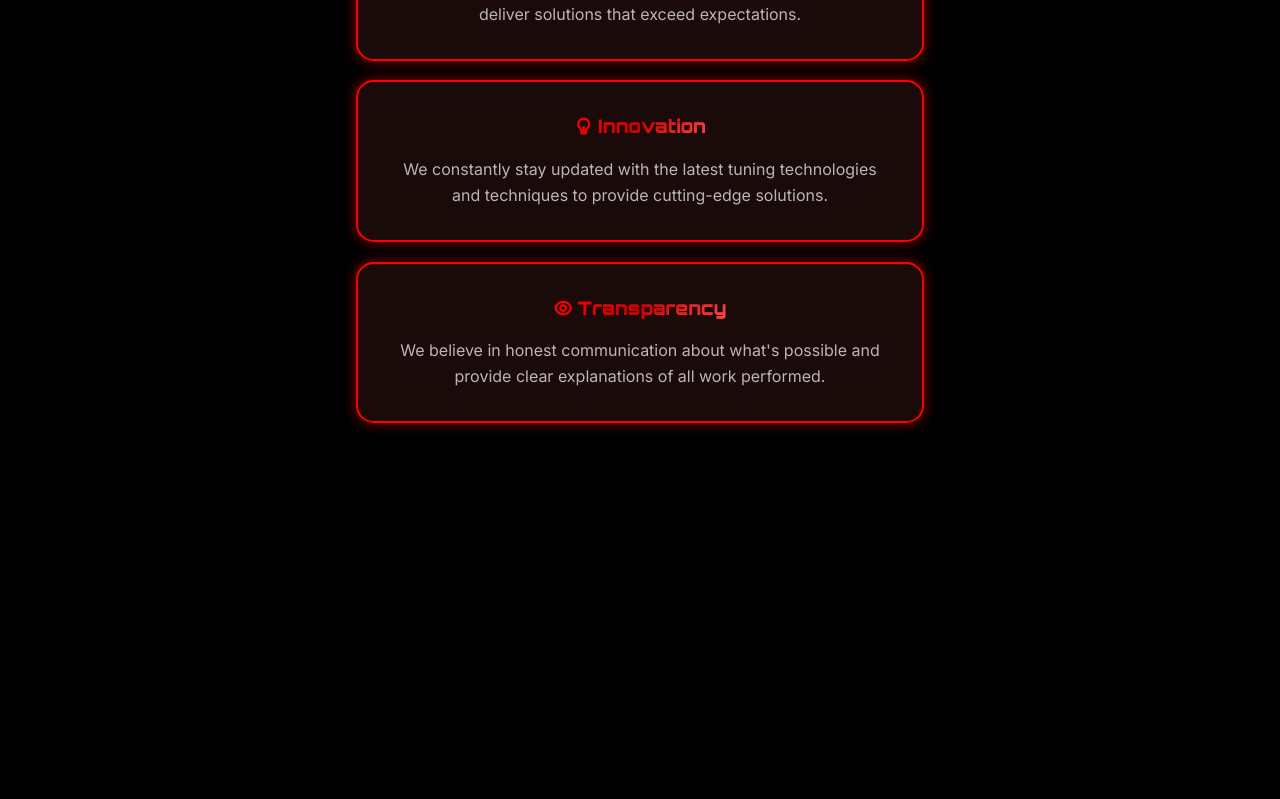
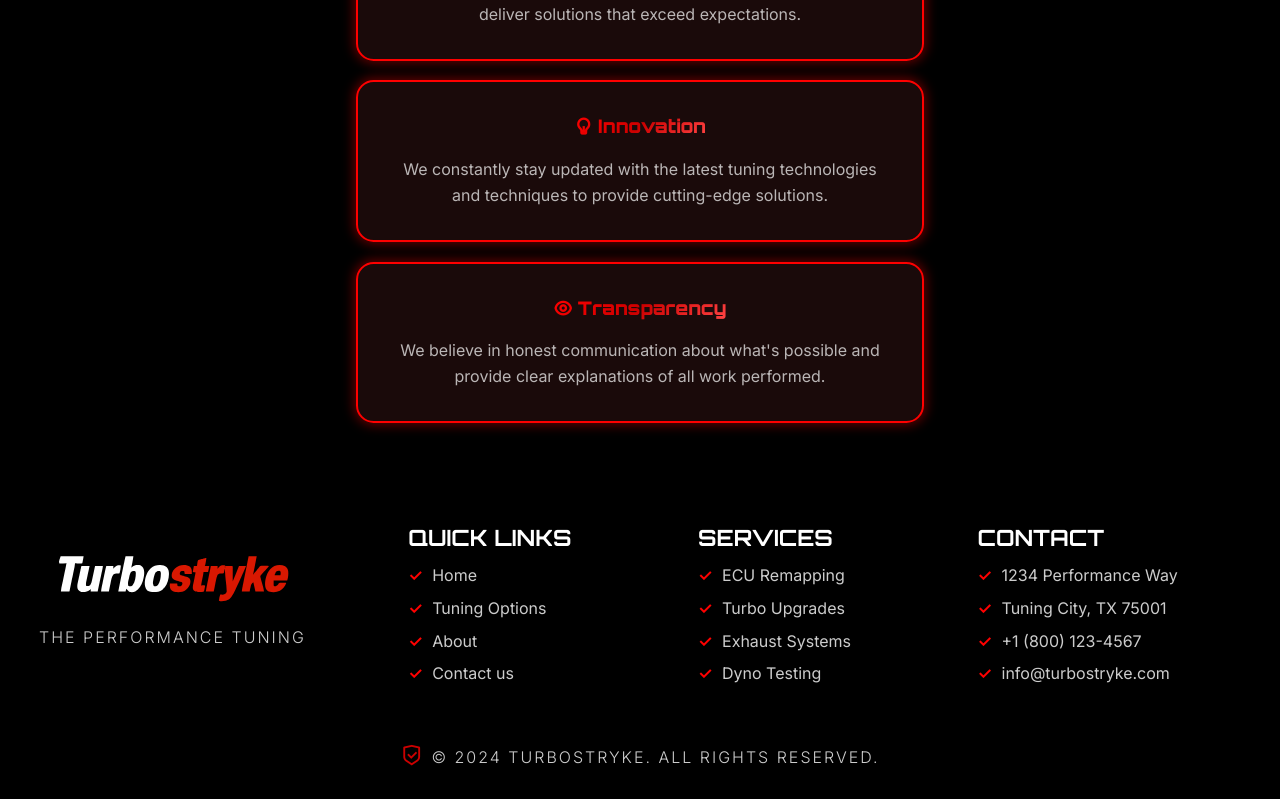
Before and after one commit to KaviruN/TurboStryke, a React (Vite) app: page /about in a window 1280 px wide. Shown: the part 1368-2167 px from the top of the page. Before the commit the page ends 1843 px from the top, so only its background shows below. Built offline with nearby package versions, Linux system fonts and the light colour scheme.

Commit message:
feat: add Footer component with links and copyright information; update App to include Footer

```diff
--- a/src/App.jsx
+++ b/src/App.jsx
@@ -11,6 +11,7 @@ import Register from "./pages/Register";
 import Contact from "./pages/Contact";
 import TuningOptions from "./pages/TuningOptions";
 import NotFound from "./pages/NotFound";
+import Footer from "./components/Footer";
 
 function App() {
   const [isLoading, setIsLoading] = useState(true);
@@ -121,6 +122,7 @@ function App() {
                 <WavyBackground />
                 <Nav />
                 <Home />
+                <Footer />
                 <PageUP />
               </>
             }
@@ -132,6 +134,7 @@ function App() {
                 <WavyBackground />
                 <Nav />
                 <About />
+                <Footer />
                 <PageUP />
               </>
             }
@@ -143,6 +146,7 @@ function App() {
                 <WavyBackground />
                 <Nav />
                 <Login />
+                <Footer />
                 <PageUP />
               </>
             }
@@ -154,6 +158,7 @@ function App() {
                 <WavyBackground />
                 <Nav />
                 <Register />
+                <Footer />
                 <PageUP />
               </>
             }
@@ -165,6 +170,7 @@ function App() {
                 <WavyBackground />
                 <Nav />
                 <Contact />
+                <Footer />
                 <PageUP />
               </>
             }
@@ -176,6 +182,7 @@ function App() {
                 <WavyBackground />
                 <Nav />
                 <TuningOptions />
+                <Footer />
                 <PageUP />
               </>
             }
--- /dev/null
+++ b/src/components/Footer.jsx
@@ -0,0 +1,61 @@
+import logo from "../assets/logo.svg";
+
+function Footer() {
+  return (
+    <footer className="footer">
+      <div className="footer-container">
+        <div className="footer-content">
+          <img src={logo} alt="Logo" className="footer-logo" />
+          <p className="subtitle">THE PERFORMANCE TUNING</p>
+        </div>
+        <div className="footer-links">
+          <div className="footer-column">
+            <h4>QUICK LINKS</h4>
+            <ul>
+              <li>
+                <a href="/">Home</a>
+              </li>
+              <li>
+                <a href="/tuning">Tuning Options</a>
+              </li>
+              <li>
+                <a href="/about">About</a>
+              </li>
+              <li>
+                <a href="/contact">Contact us</a>
+              </li>
+            </ul>
+          </div>
+          <div className="footer-column">
+            <h4>SERVICES</h4>
+            <ul>
+              <li>ECU Remapping</li>
+              <li>Turbo Upgrades</li>
+              <li>Exhaust Systems</li>
+              <li>Dyno Testing</li>
+            </ul>
+          </div>
+          <div className="footer-column">
+            <h4>CONTACT</h4>
+            <ul>
+              <li>1234 Performance Way</li>
+              <li>Tuning City, TX 75001</li>
+              <li>+1 (800) 123-4567</li>
+              <li>info@turbostryke.com</li>
+            </ul>
+          </div>
+        </div>
+      </div>
+      <div className="footer-copyrights">
+        <a href="https://www.kaviru.me">
+          <p className="subtitle">
+            <i className="ri-shield-check-line"></i> © 2024 TurboStryke. All
+            rights reserved.
+          </p>
+        </a>
+      </div>
+    </footer>
+  );
+}
+
+export default Footer;
--- a/src/styles/index.css
+++ b/src/styles/index.css
@@ -23,6 +23,11 @@ html {
 
 body {
   min-height: 100vh;
+}
+
+a {
+  text-decoration: none;
+  color: inherit;
 }
 
 .page-up {
@@ -735,6 +740,37 @@ body {
 
 /* ===== END LOADING SECTION ===== */
 
+/* ===== FOOTER ===== */
+
+.footer {
+  display: flex;
+  flex-direction: column;
+  align-items: center;
+  text-align: center;
+  margin-top: 3em;
+}
+
+.footer ul {
+  list-style: none;
+}
+
+.footer-content {
+  display: flex;
+  flex-direction: column;
+  margin-bottom: 2em;
+}
+
+.footer-copyrights{
+  padding-bottom: 1em;
+}
+
+.footer-copyrights i{
+  color: #cc0000;
+  font-size: 1.4em;
+}
+
+/* ===== END FOOTER ===== */
+
 /* ===== ANIMATIONS ===== */
 
 /* Animations */
@@ -834,6 +870,20 @@ body {
     align-items: start;
     justify-content: start;
   }
+
+  .footer-container{
+    display: flex;
+    width: 100%;
+    justify-content: space-evenly;
+    margin-bottom: 3em;
+  }
+
+  .footer-links {
+    display: flex;
+    width: 70%;
+    justify-content: space-around;
+    text-align: left;
+  }
 }
 
 /* Mobile Responsive Styles */
@@ -897,6 +947,10 @@ body {
   .card-image {
     width: 50%;
   }
+
+  .footer-column {
+    margin-bottom: 2em;
+  }
 }
 /* ===== END RESPONSIVE STYLES ===== */
 
@@ -957,7 +1011,8 @@ body {
   margin-bottom: 1rem;
 }
 
-.service-title {
+.service-title,
+.footer-column h4 {
   font-family: "Orbitron", sans-serif;
   font-size: 1.4rem;
   font-weight: 700;
@@ -978,7 +1033,8 @@ body {
   padding: 0;
 }
 
-.service-features li {
+.service-features li,
+.footer-column li {
   font-family: "Inter", sans-serif;
   color: rgba(255, 255, 255, 0.8);
   padding: 0.4rem 0;
@@ -986,7 +1042,8 @@ body {
   padding-left: 1.5rem;
 }
 
-.service-features li::before {
+.service-features li::before,
+.footer-column li::before {
   content: "✓";
   color: #ff0000;
   font-weight: bold;
```
